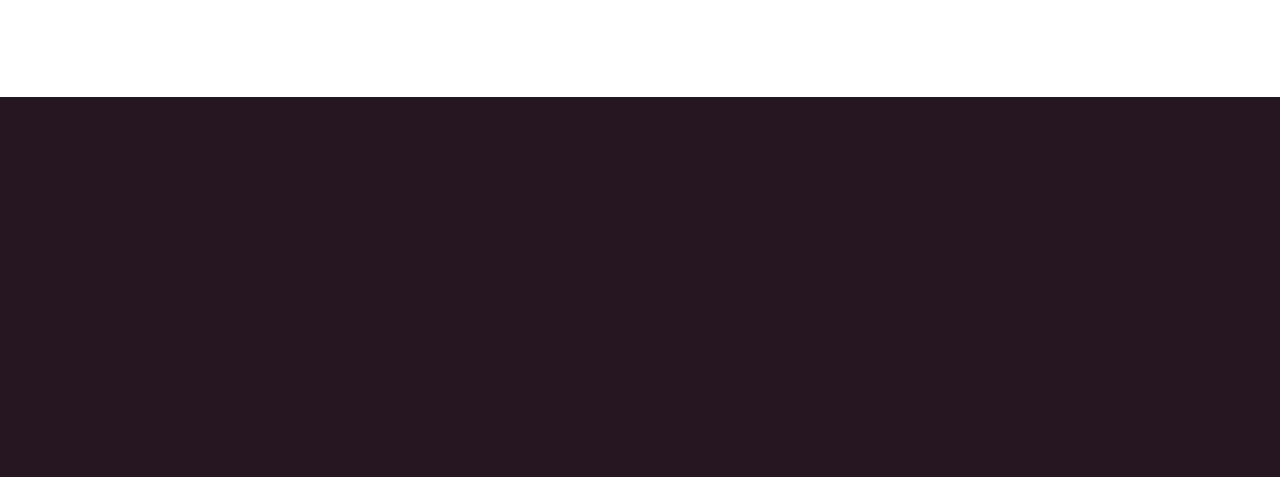
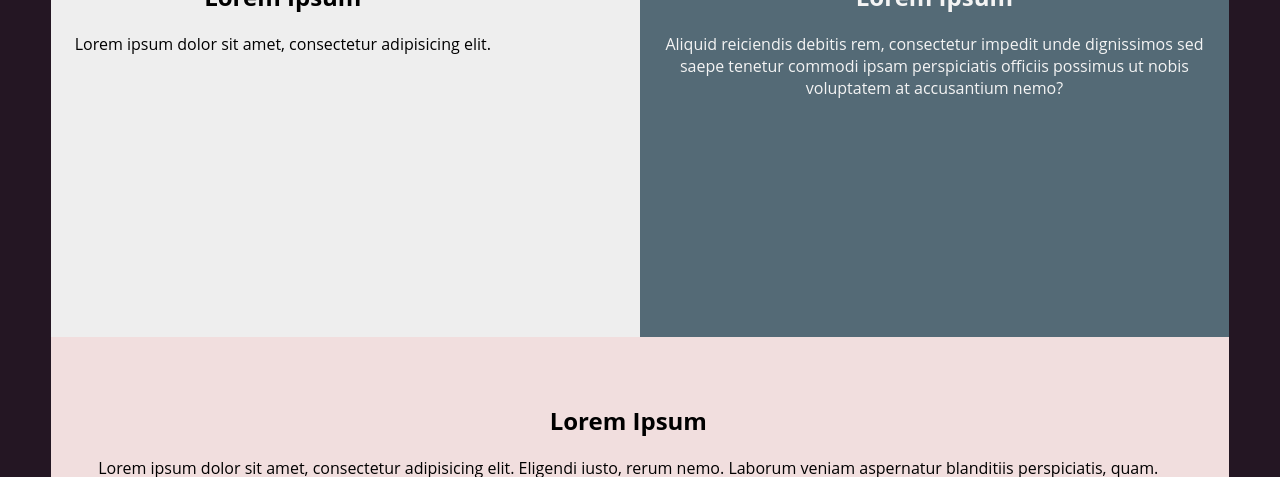
Before and after one commit to alj06ka/portfolio-website, a website: page app/index.html in a window 1280 px wide. Shown: the part 623-1100 px from the top of the page. Before the commit the page ends 800 px from the top, so only its background shows below. Drawn offline with Linux system fonts and the light colour scheme; a web font is replaced by a local one.

Commit message:
added content part on main page

```diff
--- a/app/index.html
+++ b/app/index.html
@@ -23,7 +23,35 @@
     </header>
     <content>
         <h1 class="category-header">Play.</h1>
-        <section></section>
+        <div class="container">
+            <article class="container-article">
+                <div class="case-item-bg" style="background-color: #EEEEEE"></div>
+                <section>
+                    <h2 class="article-name">Lorem Ipsum</h2>
+                    <p>
+                        Lorem ipsum dolor sit amet, consectetur adipisicing elit.
+                    </p>
+                </section>
+            </article>
+            <article class="container-article">
+                <div class="case-item-bg" style="background-color: #546A76"></div>
+                <section>
+                    <h2 class="article-name text-white">Lorem Ipsum</h2>
+                    <p class="text-white">
+                        Aliquid reiciendis debitis rem, consectetur impedit unde dignissimos sed saepe tenetur commodi ipsam perspiciatis officiis possimus ut nobis voluptatem at accusantium nemo?
+                    </p>
+                </section>
+            </article>
+            <article class="full-length container-article">
+                <div class="case-item-bg" style="background-color: #F1DEDE"></div>
+                <section>
+                    <h2 class="article-name">Lorem Ipsum</h2>
+                    <p class="">
+                        Lorem ipsum dolor sit amet, consectetur adipisicing elit. Eligendi iusto, rerum nemo. Laborum veniam aspernatur blanditiis perspiciatis, quam.
+                    </p>
+                </section>
+            </article>
+        </div>
     </content>
     <footer></footer>
 </body>
--- a/app/styles/styles.css
+++ b/app/styles/styles.css
@@ -43,12 +43,69 @@ h1.category-header {
 	font-size: 8rem;
 	line-height: 5rem;
 	font-weight: 800;
+	margin-top: 15vh;
 	margin: 0;
-	margin-left: 0.5rem;
+	margin-left: 4%;
+	position: relative;
+	z-index: 10;
+}
+
+.container {
+	margin: 0 4%;
+	display: grid;
+	grid-template-columns: repeat(auto-fit, minmax(290px, 1fr));
+	grid-template-rows: repeat(4, 50vh);
+
+}
+
+article {
+	background-color: #F4F4F4;
+}
+
+article>img {
+	width: 100%;
+	height: 100%;
+	object-fit: cover;
+	position: relative;
+	z-index: 0;
+}
+
+.container-article {
 	position: relative;
 }
 
-section {
-	height: 20vh;
-	background-color: white;
+article>section {
+	z-index: 2;
+	margin: 4%;
+	position: absolute;
+	text-align: center;
 }
+
+.full-length {
+	grid-column-start: 1;
+	grid-column-end: 3;
+}
+
+.case-item-bg {
+	background-size: cover;
+	background-repeat: no-repeat;
+	position: absolute;
+	width: 100%;
+	height: 100%;
+	z-index: 0;
+}
+
+.text-white {
+	color: #F4F4F4;
+}
+
+@media screen and (max-width: 640px) {
+	.full-length {
+		grid-column-end: 2;
+	}
+
+	.container {
+		margin: 0;
+		grid-template-rows: repeat(4, 70vh);
+	}
+}
```
